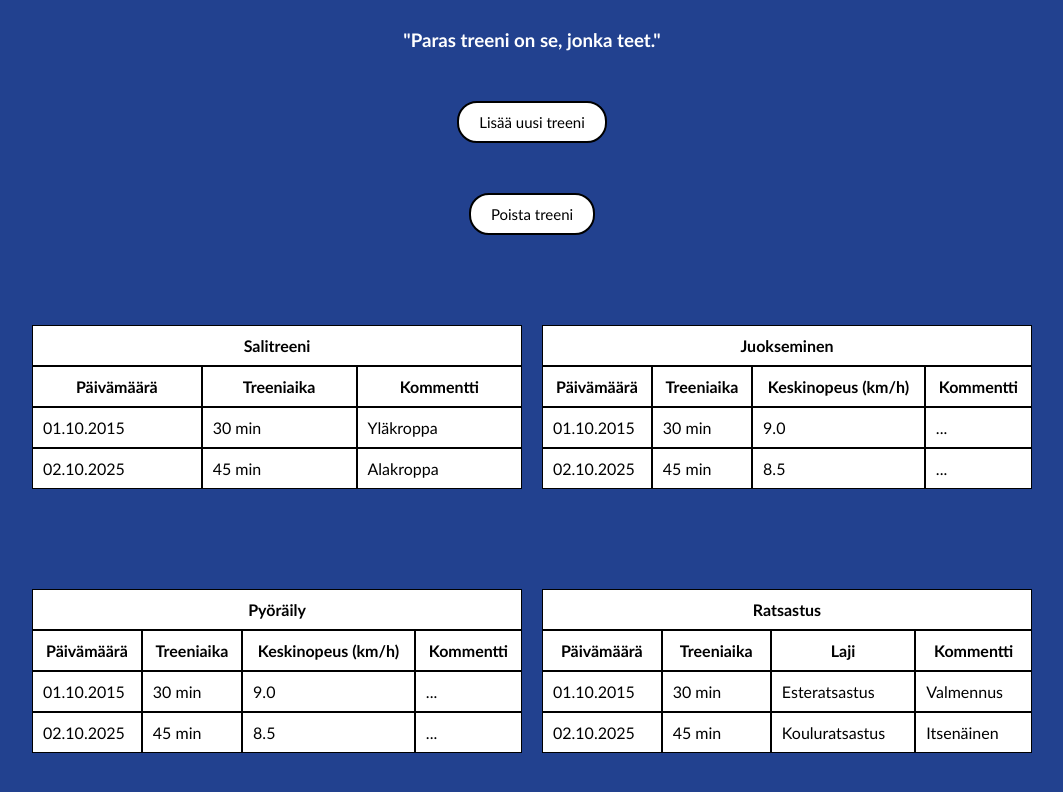
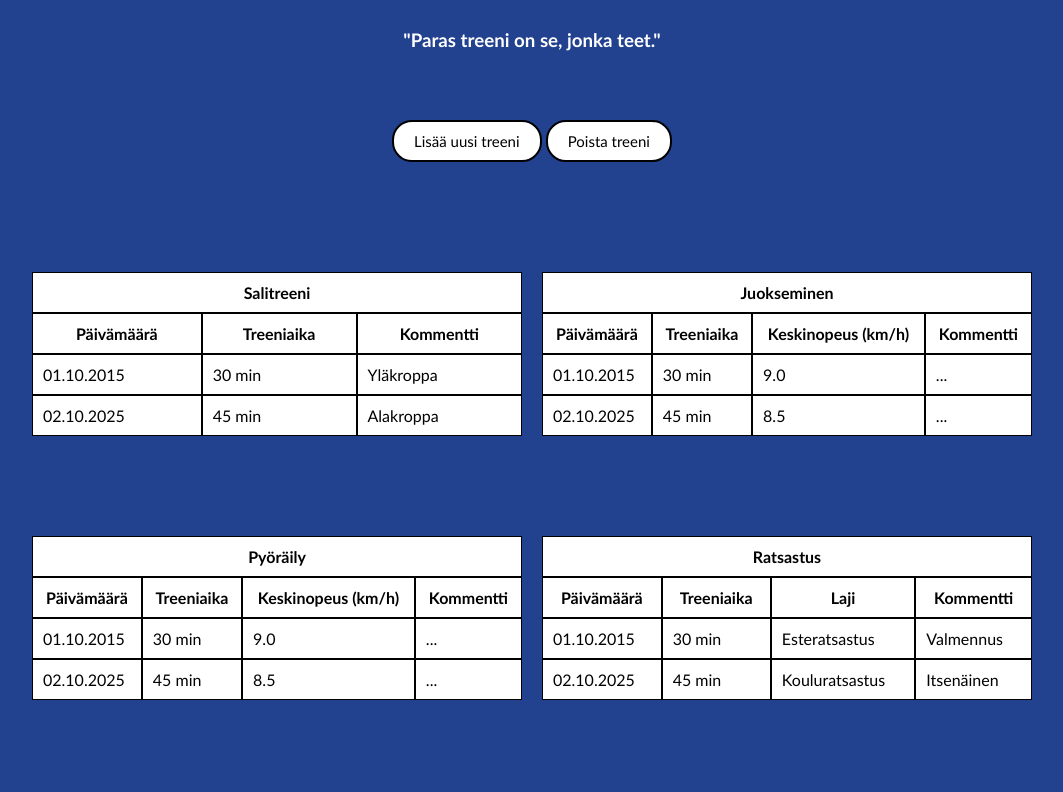
Before and after one commit to jennainoelina/Projekti-1---pieni-sovellus, a plain HTML site: page index.html in a window 1280 px wide. Shown: the part 148-940 px from the top of the page, without its empty margins (108-1171 px from the left). After the commit the page ends 908 px from the top, so only its background shows below. Drawn offline with Linux system fonts and the light colour scheme.

Commit message:
nappulat vierekkäin

```diff
--- a/index.html
+++ b/index.html
@@ -17,8 +17,10 @@
     <h3>"Paras treeni on se, jonka teet."</h3>
 
 	<!-- Nappulat Lisää ja Poista -->
-	<button class="lisaa">Lisää uusi treeni</button>
-	<button class="poista">Poista treeni</button>
+	 <div class="nappulat">
+		<button class="lisaa">Lisää uusi treeni</button>
+		<button class="poista">Poista treeni</button>
+	</div>
 
 	<!-- Treenitaulukot -->
 	<div class="taulukot">
--- a/tyylit.css
+++ b/tyylit.css
@@ -16,13 +16,13 @@ h3 {
     text-align: center;
 }
 
-/* Napuuloiden sijoitus ja ulkoasu */
-button {
-    display: inline-block; ?????
+/* Nappuloiden sijoitus ja ulkoasu */
+.nappulat {
+    text-align: center;
 }
 
 .lisaa, .poista {
-    display: block;
+    display: inline-block;
     margin: 50px auto;
     padding: 10px;
     padding-left: 20px;
```
